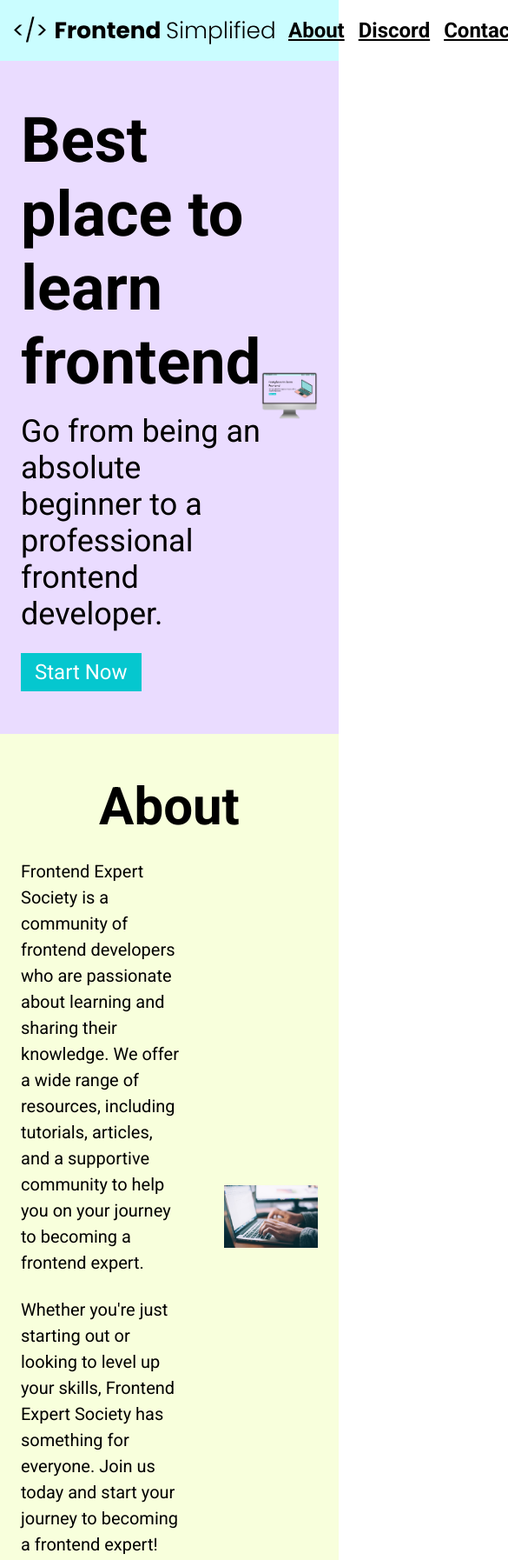
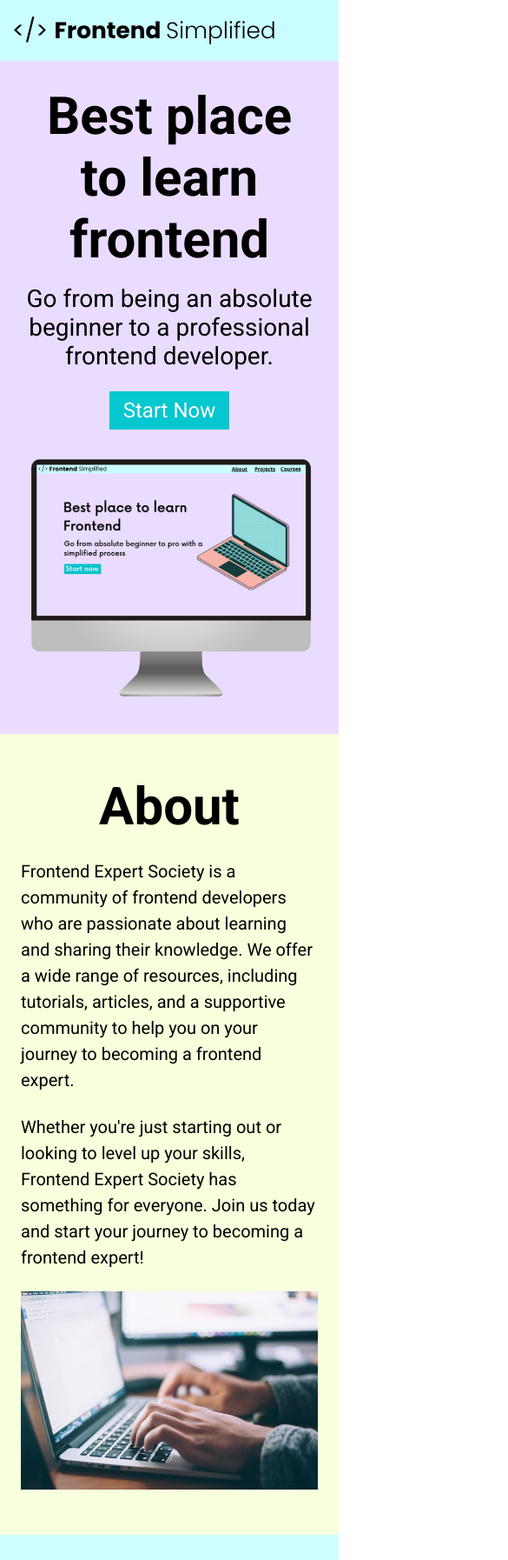
Before and after one commit to decg13/Frontend-REPO, a plain HTML site: page index.html in a window 390 px wide. Shown: the top 1794 px of the page at 87% size, 585 px wide, since content can reach past the window. Drawn offline with Linux system fonts and the light colour scheme.

Commit message:
Completed Website

```diff
--- a/index.html
+++ b/index.html
@@ -15,15 +15,15 @@
              <ul>
                 <li><a href="#about">About</a></li>
                 <li><a href="#discord">Discord</a></li>
-                <li><a href="contact">Contact</a></li>
+                <li><a href="#contact">Contact</a></li>
              </ul>
         </nav>
         <header>
             <div class="row">
-                <div>
+                <div class="home__description">
                     <h1>Best place to learn frontend</h1>
                     <p class="subheader">Go from being an absolute beginner to a professional frontend developer.</p>
-                    <button>Start Now</button>
+                    <button class="home__description--button">Start Now</button>
                 </div>
                 <figure>
                     <img src="./assets/laptop.png" alt="Home Page Image">
--- a/style.css
+++ b/style.css
@@ -145,8 +145,7 @@
 /*
 
 
-DISCORD SECTION
-
+CONTACT SECTION
 
 */
 
@@ -161,6 +160,7 @@
     display: flex;
     flex-direction: column;
     margin: 0 auto;
+    padding: 0 24px;
 }
 
 input, textarea {
@@ -173,7 +173,7 @@
 /*
 
 
-CONTACT SECTION
+FOOTER SECTION
 
 
 */
@@ -204,3 +204,68 @@
     font-style: italic;
     margin: 16px 0;
 }
+
+/* SMALL PHONES, TABLETS, LARGE SMARTPHONES */
+@media (max-width: 728px) {
+    .row {
+        flex-direction: column;
+    }
+
+    .home__description {
+        margin-bottom: 24px;
+        display: flex;
+        flex-direction: column;
+        align-items: center;
+    }
+
+    .home__description--button {
+        max-width: 240px;
+    }
+
+    h1 {
+        text-align: center;
+        font-size: 60px;
+    }
+
+    .subheader {
+        text-align: center;
+        font-size: 28px;
+    }
+
+    ul {
+        display: none;
+    }
+
+    .section__description {
+        flex-direction: column;
+    }
+
+    .section__description--wrapper {
+        width: 100%;
+    }
+
+    .about__image--wrapper {
+        width: 100%;
+    }
+
+    #discord .section__description {
+        flex-direction: column-reverse;
+    }
+
+    footer {
+        padding: 48px 24px;
+    }
+
+    .footer__logo {
+        max-width: 360px;
+    }
+
+    .footer__link {
+        padding: 0 4px;
+        font-size: 18px;
+    }
+
+    .footer__links {
+        margin-bottom: 24px;
+    }
+}
```
